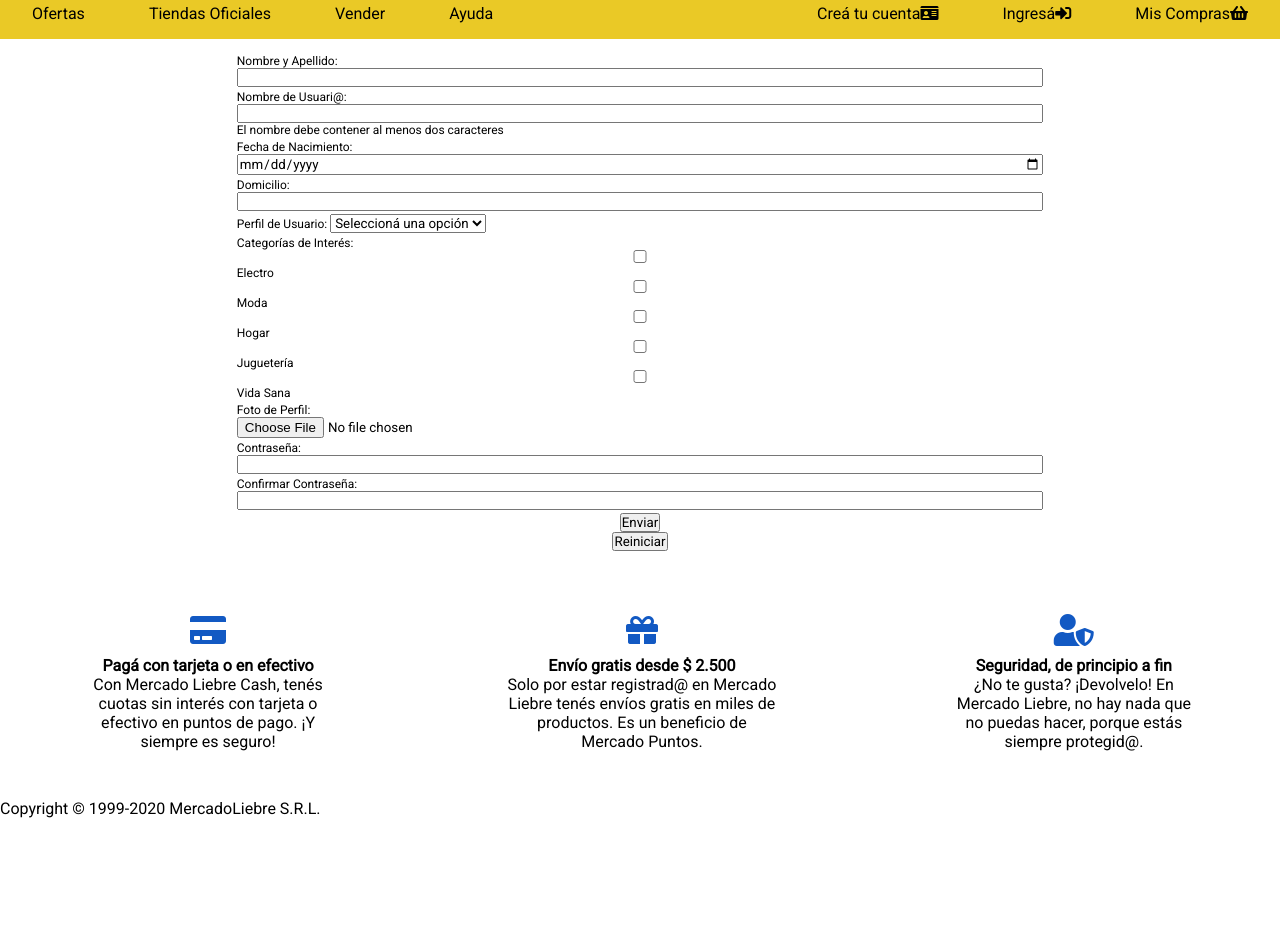
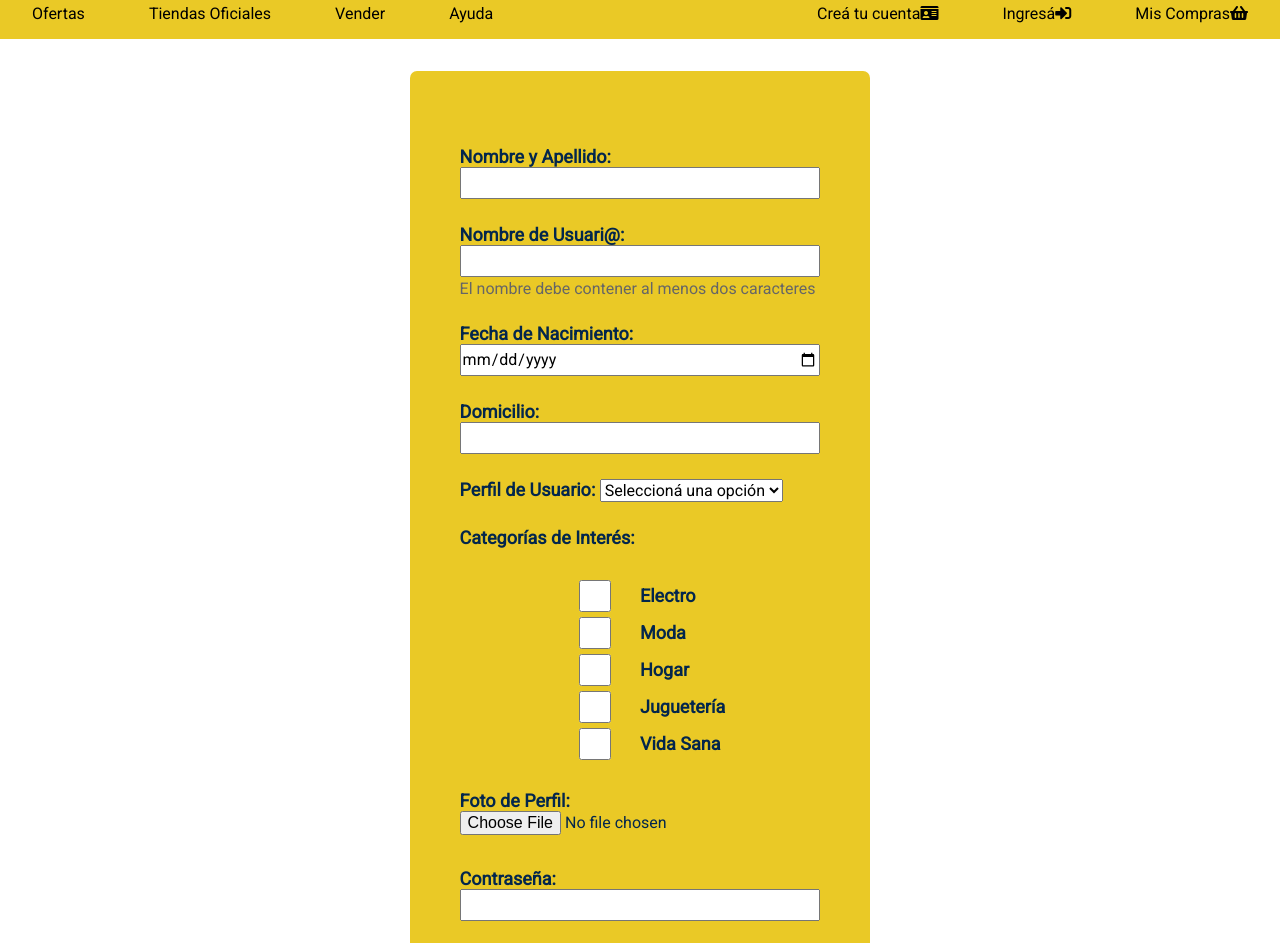
Before and after one commit to Facundo-B/DH, a website: page mercadoliebre/views/register.html in a window 1280 px wide. Shown: the part 116-1059 px from the top of the page. Before the commit the page ends 934 px from the top, so only its background shows below. Drawn offline with Linux system fonts and the light colour scheme.

Commit message:
Termino diseño de form register

```diff
--- a/mercadoliebre/public/css/register.css
+++ b/mercadoliebre/public/css/register.css
@@ -1,20 +1,87 @@
 form {
-    margin: 15px auto;
-    width: 70%;
+    margin: 2rem auto;
+    width: 40%;
+    display: flex;
+    flex-direction: column;
+    align-items: center;
+    background-color: #EAC926;
+    box-sizing: border-box;
+    padding: 50px;
+    border-radius: 7px;
+}
+
+.form-control {
+    width: 100%;
+    flex-direction: column;
+    margin-top: 25px;
+}
+
+.form-control label,  p{
+    width: 100%;
+    font-size: large;
+    font-weight: 600;
+    color: #03264C;
+}
+
+.form-control #checkbox-wrapper{
+    width: 50%;
+    margin: 2rem auto 0;
+    display: flex;
+    flex-direction: column;
+}
+
+.form-control #checkbox-wrapper .checkbox{
+    display: flex;
+    align-items: center;
+    margin-bottom: 5px;
+}
+
+.form-control input {
+    width: 100%;
+    height: 2rem;
+    font-size: medium;
+}
+
+.form-control select, button{
+    font-size: medium;
+}
+
+form #name-warning{
+    font-size: medium;
+    font-weight: 400;
+    color: #666;
+}
+
+form #button-wrapper{
     display: flex;
     flex-direction: column;
     align-items: center;
 }
 
-.form-control {
-    width: 100%;
-    flex-direction: column;
-    margin-bottom: 3px;
+form #button-wrapper button{
+    margin-top: 1rem;
+    width: 40%;
+    background-color: #1259c3;
+    padding: 1rem;
+    border-radius: 7px;
+    color: white;
+    font-weight: 600;
+    font-size: medium;
 }
 
-.form-control label {
-    width: 100%;
+@media (min-width: 360px) and (max-width: 500px){
+    .form-control #checkbox-wrapper{
+        width: 75%;
+    }
+
+    form #button-wrapper button{
+        width: 75%;
+    }
+
 }
-.form-control input {
-    width: 100%;
+
+@media (min-width: 360px) and (max-width: 1024px){
+    form {
+        width: 100%;
+    }
 }
--- a/mercadoliebre/public/css/style.css
+++ b/mercadoliebre/public/css/style.css
@@ -134,9 +134,7 @@
         flex-direction: row;
     }
 
-    footer section i:hover{
-        color: #EAC926;
-    }
+
 }
 
 * {
@@ -300,6 +298,10 @@
     color: #1259c3;
 }
 
+footer section i:hover{
+    color: #EAC926;
+}
+
 footer .fas {
     font-size: 2em;
     margin-bottom: 0.3em;
--- a/mercadoliebre/views/register.html
+++ b/mercadoliebre/views/register.html
@@ -53,7 +53,7 @@
             <div class="form-control">
                 <label> Nombre de Usuari@:
                     <input type="text">
-                    <span>El nombre debe contener al menos dos caracteres</span>
+                    <span id="name-warning">El nombre debe contener al menos dos caracteres</span>
                 </label>
             </div>
 
@@ -81,16 +81,32 @@
 
             <div class="form-control">
                 <p> Categorías de Interés: </p>
-                    <label><input type="checkbox" name="interes" value="electro"> Electro</label>
-                    <label><input type="checkbox" name="interes" value="moda"> Moda</label>
-                    <label><input type="checkbox" name="interes" value="hogar"> Hogar</label>
-                    <label><input type="checkbox" name="interes" value="jugueteria"> Juguetería</label>
-                    <label><input type="checkbox" name="interes" value="vida-sana"> Vida Sana</label>
+                <div id="checkbox-wrapper">
+                    <div class="checkbox">
+                        <input id="electro" type="checkbox" name="interes" value="electro">
+                        <label for="electro">Electro</label>
+                    </div>
+                    <div class="checkbox">
+                        <input id="moda" type="checkbox" name="interes" value="moda">
+                        <label for="moda">Moda</label>
+                    </div>
+                    <div class="checkbox">
+                        <input id="hogar" type="checkbox" name="interes" value="hogar">
+                        <label for="hogar">Hogar</label>
+                    </div>
+                    <div class="checkbox">
+                        <input id="jugueteria" type="checkbox" name="interes" value="jugueteria">
+                        <label for="jugueteria">Juguetería</label>
+                    </div>
+                    <div class="checkbox">
+                        <input id="vida-sana" type="checkbox" name="interes" value="vida-sana">
+                        <label for="vida-sana">Vida Sana</label>
+                    </div>
                 </div>
 
                 <div class="form-control">
                     <label> Foto de Perfil:
-                    <input type="file" >
+                        <input type="file">
                     </label>
                 </div>
 
@@ -102,12 +118,14 @@
 
                 <div class="form-control">
                     <label> Confirmar Contraseña:
-                    <input type="password" >
+                        <input type="password">
                     </label>
                 </div>
+
+                <div id="button-wrapper">
                     <button type="submit">Enviar</button>
                     <button type="reset">Reiniciar</button>
-
+                </div>
         </form>
     </main>
 
```
Lines whose indentation alone changed are shown as unchanged.
